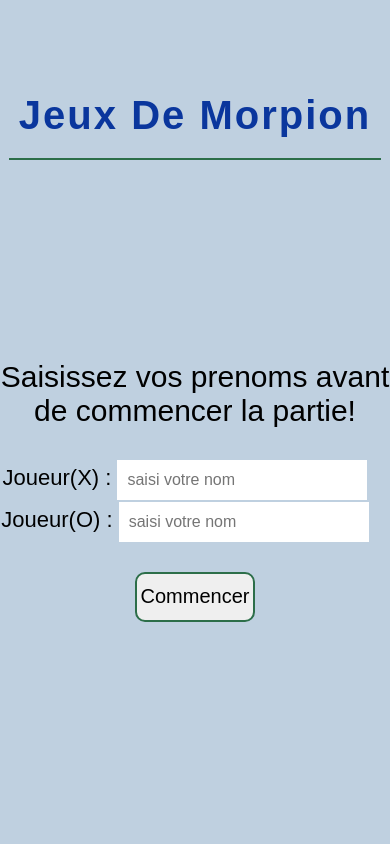
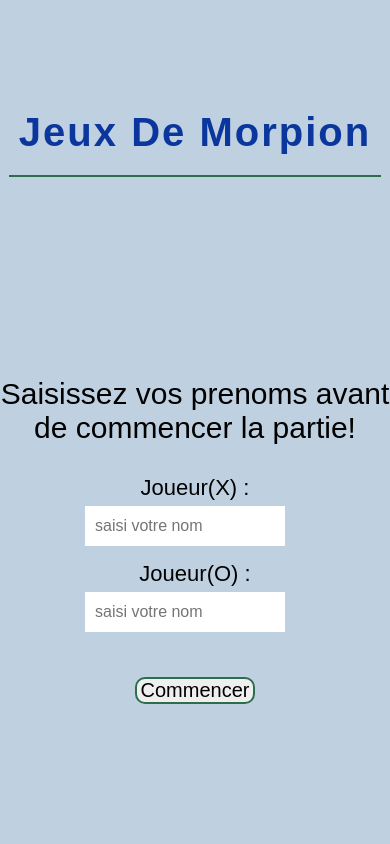
Before and after one commit to aminelife78/jeux-morpion, a plain HTML site: page index.html in a window 390 px wide. Shown: the top 844 px of the page. Drawn offline with Linux system fonts and the light colour scheme.

Commit message:
save finale

```diff
--- a/style.css
+++ b/style.css
@@ -54,7 +54,7 @@
  padding: 10px;
  font-size: 16px;
  height: 40px;
- width: 250px;
+ width: 200px;
  margin-right: 20px;
  outline: none;
  border: 0;
@@ -142,3 +142,30 @@ body{
   border: 0;
   width: 150px;
 }
+
+
+@media screen and (max-width:600px)  {
+    .title{
+      margin-top: 100px;
+    }
+    .joueurs{
+
+      text-align: left;
+      display: flex;
+      flex-direction: column;
+
+      align-items: center;
+      width: 150px;
+
+
+    }
+    .joueurs input{
+      margin-bottom: 15px;
+    }
+    .joueurs label{
+      padding-bottom: 5px;
+    }
+    .btn .goo{
+      height: 40px;
+    }
+}
```
